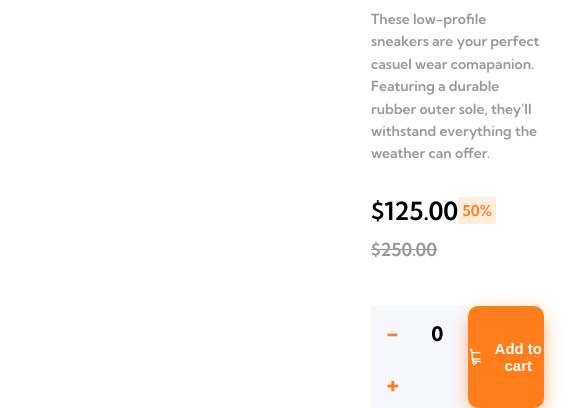
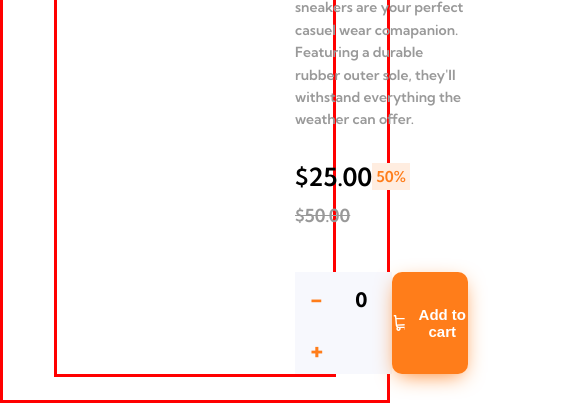
Before and after one commit to paro-418/ecommerce-page, a plain HTML site: page index.html in a window 390 px wide. Shown: the part 496-904 px from the top of the page, 585 px wide, since content can reach past the window. Drawn offline with Linux system fonts and the light colour scheme.

Commit message:
designed for 1200px

```diff
--- a/index.html
+++ b/index.html
@@ -187,9 +187,9 @@
           the weather can offer.
         </p>
         <div class="price-block">
-          <span class="price">&dollar;125.00</span>
+          <span class="price">&dollar;25.00</span>
           <span class="discount">50&percnt;</span>
-          <span class="original-price">&dollar;250.00</span>
+          <span class="original-price">&dollar;50.00</span>
         </div>
         <div class="product-counter">
           <div class="inc-dec">
--- a/style/base.css
+++ b/style/base.css
@@ -50,7 +50,14 @@ html {
 
 body {
   font-family: "Kumbh Sans", sans-serif;
-  padding: 0 25vh;
+  padding: 0 25vh 7rem 25vh;
   margin: 0 auto;
   position: relative;
 }
+
+@media screen and (max-width: 1200px){
+  body{
+    border: 3px solid red;
+    padding: 0 6vh 6vw 6vh;
+  }
+}
--- a/style/main-section.css
+++ b/style/main-section.css
@@ -5,6 +5,14 @@
   column-gap: 12rem;
   margin-top: 8rem;
   padding: 0 4rem;
+}
+
+@media screen and (max-width:1200px){
+  .main{
+    border: 3px solid red;
+    margin-top: 4rem;
+    column-gap: 10rem;
+  }
 }
 
 .main__section-left {
```
